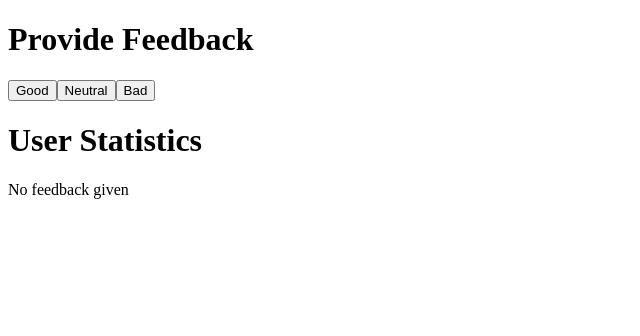
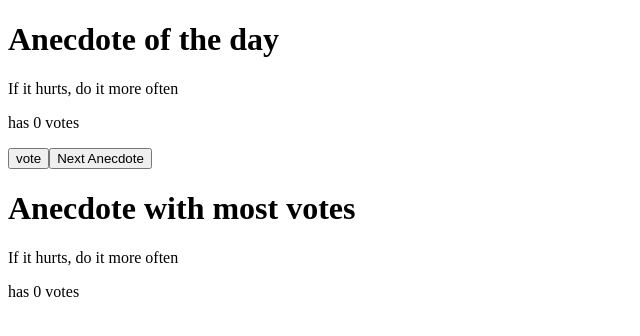
Before and after one commit to jarod-f/fullstack-learning, a React (Create React App) app in the folder part1/react/: page / in a window 1280 px wide. Shown: the top 336 px of the page, without its empty margins (0-640 px from the left). Built offline with nearby package versions, Linux system fonts and the light colour scheme.

Commit message:
Complete anecdotes exercise

```diff
--- a/part1/react/src/App.js
+++ b/part1/react/src/App.js
@@ -1,10 +1,16 @@
-import { useState } from "react";
-
+import { useState } from 'react'
 
 /******************************************************************************
  *                          App Code Local Functions                          *
  ******************************************************************************/
-const Header = ({ text }) => <h1>{text}</h1>
+const Heading = ({ text }) => <h1>{text}</h1>
+
+const DisplayAnecdoteInfo = ({ anecdote, votes }) => (
+  <div>
+    <p>{anecdote}</p>
+    <p>has {votes} votes</p>
+  </div>
+)
 
 const Button = ({ handleClick, text }) => (
   <button onClick={handleClick}>
@@ -12,54 +18,59 @@ const Button = ({ handleClick, text }) => (
   </button>
 )
 
-const StatisticRow = ({ statistic, value }) => (
-  <tr>
-    <td>{statistic}</td>
-    <td>{value}</td>
-  </tr>
-)
-
-const Statistics = ({ good, neutral, bad }) => {
-  const totalClicks = good + neutral + bad;
-
-  // Handle case where no clicks provided
-  if (totalClicks === 0) {
-    return <div>No feedback given</div>;
-  }
-
-  return (
-    <table>
-      <tbody>
-        <StatisticRow statistic='Good' value={good} />
-        <StatisticRow statistic='Neutral' value={neutral} />
-        <StatisticRow statistic='Bad' value={bad} />
-        <StatisticRow statistic='All' value={totalClicks} />
-        <StatisticRow statistic='Average' value={(good - bad) / totalClicks} />
-        <StatisticRow statistic='Positive'
-                      value={`${good / totalClicks * 100} %`} />
-      </tbody>
-    </table>
-  );
+/**
+ * Get a random integer between a min and max value
+ * @param {number} min Inclusive minimum for random value
+ * @param {number} max Exclusive maximum for random value
+ * @returns {number} Random integer within range
+ * @source mdn Math/random docs
+ */
+function getRandomInt(min, max) {
+  min = Math.ceil(min);
+  max = Math.floor(max);
+  return Math.floor(Math.random() * (max-min) + min);
 }
 
 /******************************************************************************
  *                               App Definition                               *
  ******************************************************************************/
 const App = () => {
-  // Save the clicks of each button to their own state
-  const [good, setGood] = useState(0);
-  const [neutral, setNeutral] = useState(0);
-  const [bad, setBad] = useState(0);
+  // Anecdotes & anecdote state variables
+  const anecdotes = [
+    'If it hurts, do it more often',
+    'Adding manpower to a late software project makes it later!',
+    'The first 90 percent of the code accounts for the first 10 percent of the development time...The remaining 10 percent of the code accounts for the other 90 percent of the development time.',
+    'Any fool can write code that a computer can understand. Good programmers write code that humans can understand.',
+    'Premature optimization is the root of all evil.',
+    'Debugging is twice as hard as writing the code in the first place. Therefore, if you write the code as cleverly as possible, you are, by definition, not smart enough to debug it.',
+    'Programming without an extremely heavy use of console.log is same as if a doctor would refuse to use x-rays or blood tests when diagnosing patients'
+  ];
+  const [votes, setVotes] = useState(Array(anecdotes.length).fill(0));
+  const [selected, setSelected] = useState(0);
+
+  // Anecdote function helpers
+  const addVote = () => {
+    let newVotes = [...votes];
+    newVotes[selected] += 1;
+    setVotes(newVotes);
+  }
+  const setRandomAnecdote = () => setSelected(getRandomInt(0, anecdotes.length));
+
+  // Calculating index of highest voted anecdote
+  // - Can speed up by writing function that only makes one pass of votes array
+  const maxVotesIndex = votes.indexOf(Math.max(...votes));
 
   return (
     <div>
-      <Header text='Provide Feedback' />
-      <Button handleClick={() => setGood(good + 1)} text='Good' />
-      <Button handleClick={() => setNeutral(neutral + 1)} text='Neutral' />
-      <Button handleClick={() => setBad(bad + 1)} text='Bad' />
+      <Heading text='Anecdote of the day' />
+      <DisplayAnecdoteInfo anecdote={anecdotes[selected]}
+                           votes={votes[selected]} />
+      <Button handleClick={addVote} text='vote' />
+      <Button handleClick={setRandomAnecdote} text='Next Anecdote' />
 
-      <Header text='User Statistics' />
-      <Statistics good={good} neutral={neutral} bad={bad} />
+      <Heading text='Anecdote with most votes' />
+      <DisplayAnecdoteInfo anecdote={anecdotes[maxVotesIndex]}
+                           votes={votes[maxVotesIndex]} />
     </div>
   );
 }
```
